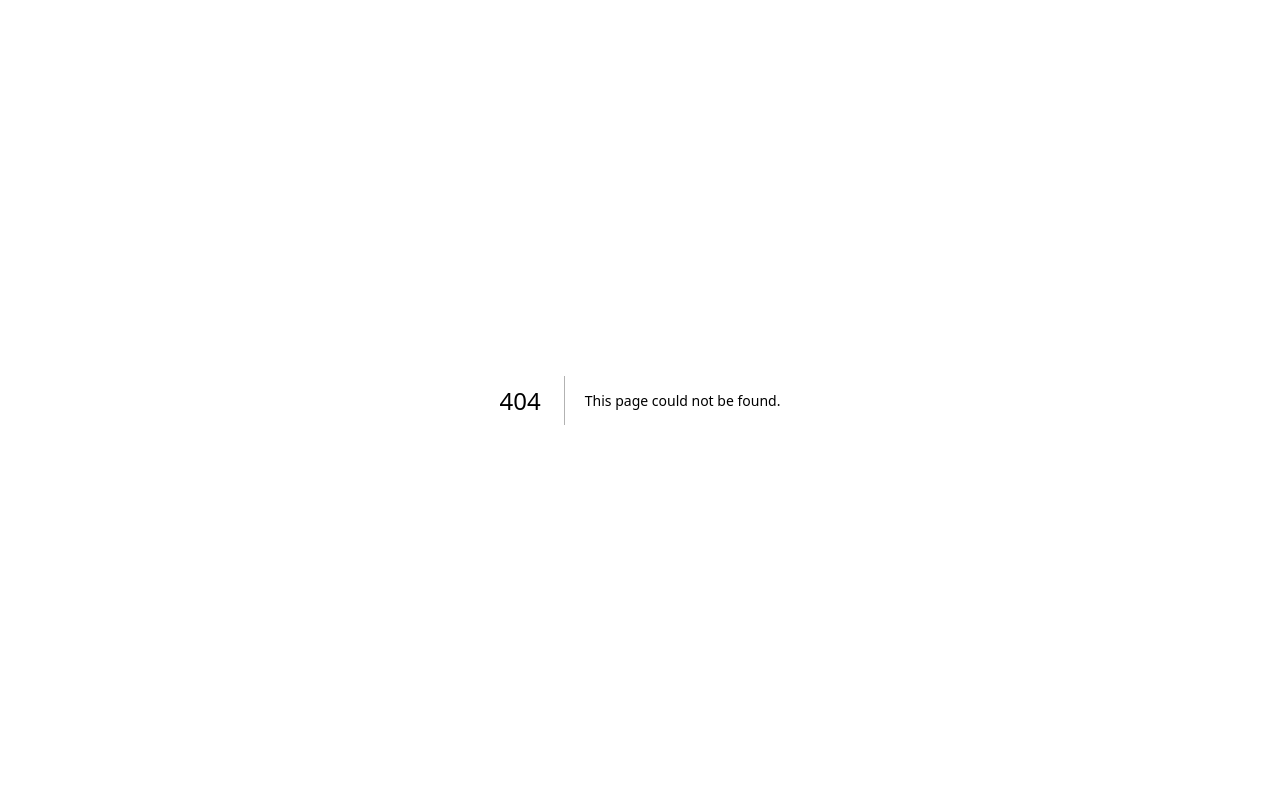
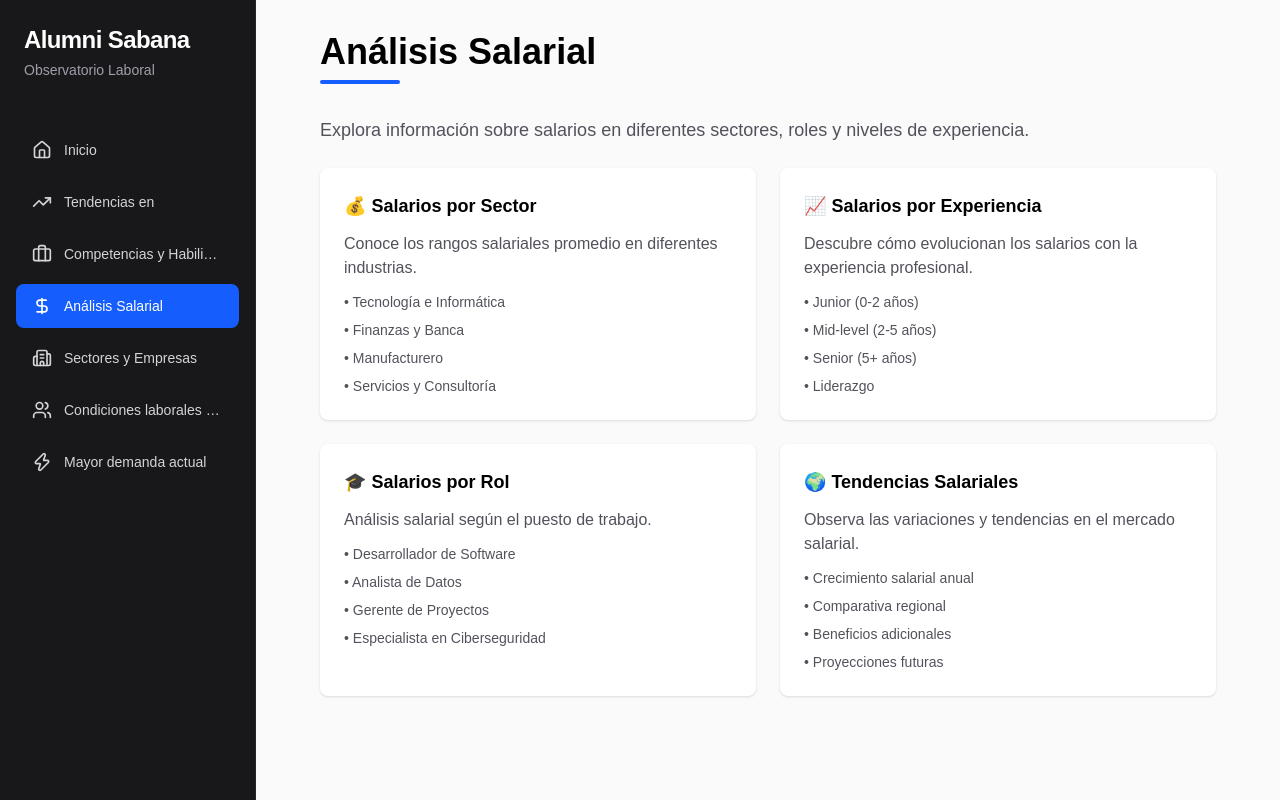
Before and after one commit to AlumniSabana/ObservatorioLaboral, a Next.js app: page /salaries in a window 1280 px wide. Before the commit this address had no page. Built offline with nearby package versions, Linux system fonts and the light colour scheme.

Commit message:
Create salaries page

```diff
--- /dev/null
+++ b/src/app/salaries/page.tsx
@@ -0,0 +1,77 @@
+'use client';
+
+import { PageLayout } from '@/lib/sidebar';
+
+export default function SalariesPage() {
+  return (
+    <PageLayout title="Análisis Salarial">
+      <div className="space-y-6">
+        <p className="text-lg text-zinc-600 dark:text-zinc-400">
+          Explora información sobre salarios en diferentes sectores, roles y niveles de experiencia.
+        </p>
+
+        <div className="grid grid-cols-1 md:grid-cols-2 gap-6">
+          <div className="bg-white dark:bg-zinc-800 rounded-lg p-6 shadow">
+            <h3 className="text-lg font-semibold text-black dark:text-white mb-3">
+              💰 Salarios por Sector
+            </h3>
+            <p className="text-zinc-600 dark:text-zinc-400 mb-3">
+              Conoce los rangos salariales promedio en diferentes industrias.
+            </p>
+            <ul className="text-zinc-600 dark:text-zinc-400 space-y-2 text-sm">
+              <li>• Tecnología e Informática</li>
+              <li>• Finanzas y Banca</li>
+              <li>• Manufacturero</li>
+              <li>• Servicios y Consultoría</li>
+            </ul>
+          </div>
+
+          <div className="bg-white dark:bg-zinc-800 rounded-lg p-6 shadow">
+            <h3 className="text-lg font-semibold text-black dark:text-white mb-3">
+              📈 Salarios por Experiencia
+            </h3>
+            <p className="text-zinc-600 dark:text-zinc-400 mb-3">
+              Descubre cómo evolucionan los salarios con la experiencia profesional.
+            </p>
+            <ul className="text-zinc-600 dark:text-zinc-400 space-y-2 text-sm">
+              <li>• Junior (0-2 años)</li>
+              <li>• Mid-level (2-5 años)</li>
+              <li>• Senior (5+ años)</li>
+              <li>• Liderazgo</li>
+            </ul>
+          </div>
+
+          <div className="bg-white dark:bg-zinc-800 rounded-lg p-6 shadow">
+            <h3 className="text-lg font-semibold text-black dark:text-white mb-3">
+              🎓 Salarios por Rol
+            </h3>
+            <p className="text-zinc-600 dark:text-zinc-400 mb-3">
+              Análisis salarial según el puesto de trabajo.
+            </p>
+            <ul className="text-zinc-600 dark:text-zinc-400 space-y-2 text-sm">
+              <li>• Desarrollador de Software</li>
+              <li>• Analista de Datos</li>
+              <li>• Gerente de Proyectos</li>
+              <li>• Especialista en Ciberseguridad</li>
+            </ul>
+          </div>
+
+          <div className="bg-white dark:bg-zinc-800 rounded-lg p-6 shadow">
+            <h3 className="text-lg font-semibold text-black dark:text-white mb-3">
+              🌍 Tendencias Salariales
+            </h3>
+            <p className="text-zinc-600 dark:text-zinc-400 mb-3">
+              Observa las variaciones y tendencias en el mercado salarial.
+            </p>
+            <ul className="text-zinc-600 dark:text-zinc-400 space-y-2 text-sm">
+              <li>• Crecimiento salarial anual</li>
+              <li>• Comparativa regional</li>
+              <li>• Beneficios adicionales</li>
+              <li>• Proyecciones futuras</li>
+            </ul>
+          </div>
+        </div>
+      </div>
+    </PageLayout>
+  );
+}
```
